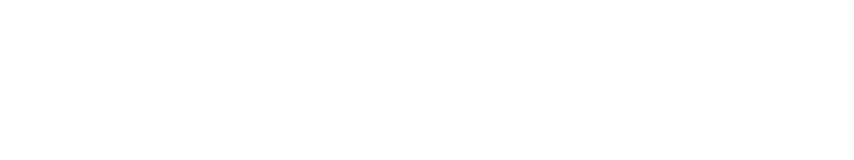
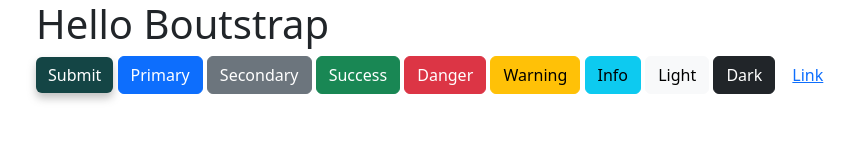
Before and after one commit to ESSOUFIO/Bootstrap_Practices, a plain HTML site: page index.html in a window 1280 px wide. Shown: the whole page, without its empty margins (46-900 px from the left). Drawn offline with nearby package versions, Linux system fonts and the light colour scheme.

Commit message:
Add buttons and Container

```diff
--- a/index.html
+++ b/index.html
@@ -4,9 +4,34 @@
     <meta charset="UTF-8">
     <meta http-equiv="X-UA-Compatible" content="IE=edge">
     <meta name="viewport" content="width=device-width, initial-scale=1.0">
+
+    <!-- JavaScript Bundle with Popper -->
+    <link rel="stylesheet" href="https://cdn.jsdelivr.net/npm/bootstrap@5.2.3/dist/css/bootstrap.min.css">
     <title>Document</title>
 </head>
+<style>
+    .Submit{
+        color: white;
+        background-color: rgb(20, 69, 69);
+        border: none;
+        box-shadow: 0 5px 8px rgba(100, 100, 100, 0.4);
+    }
+</style>
 <body>
+    <div class="container">
+        <h1>Hello Boutstrap</h1>
+        <button type="button" class="btn Submit">Submit</button>
+        <button type="button" class="btn btn-primary">Primary</button>
+        <button type="button" class="btn btn-secondary">Secondary</button>
+        <button type="button" class="btn btn-success">Success</button>
+        <button type="button" class="btn btn-danger">Danger</button>
+        <button type="button" class="btn btn-warning">Warning</button>
+        <button type="button" class="btn btn-info">Info</button>
+        <button type="button" class="btn btn-light">Light</button>
+        <button type="button" class="btn btn-dark">Dark</button>
 
+        <button type="button" class="btn btn-link">Link</button>
+    </div>
 </body>
+<script src="https://cdn.jsdelivr.net/npm/bootstrap@5.2.3/dist/js/bootstrap.bundle.min.js"></script>
 </html>
```
